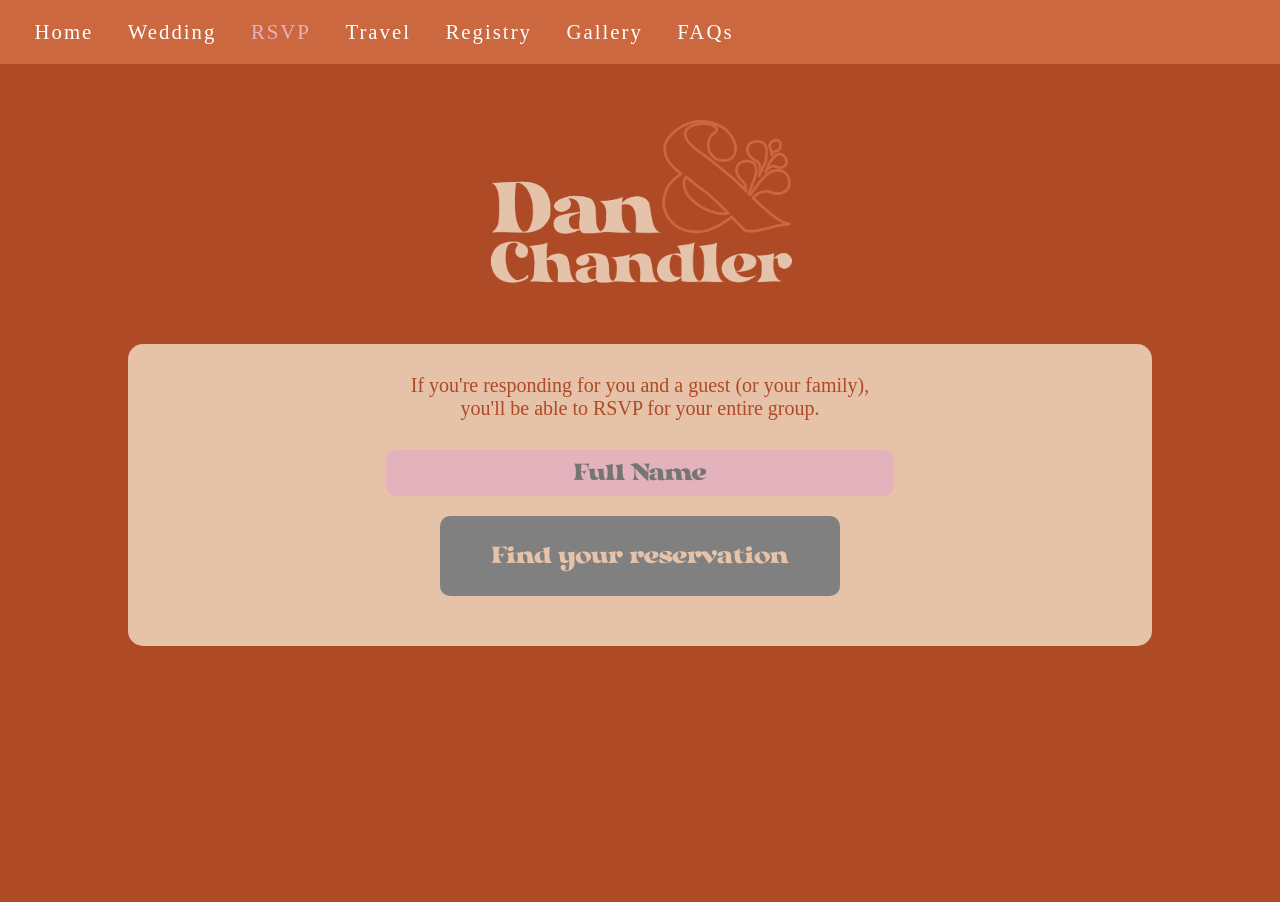
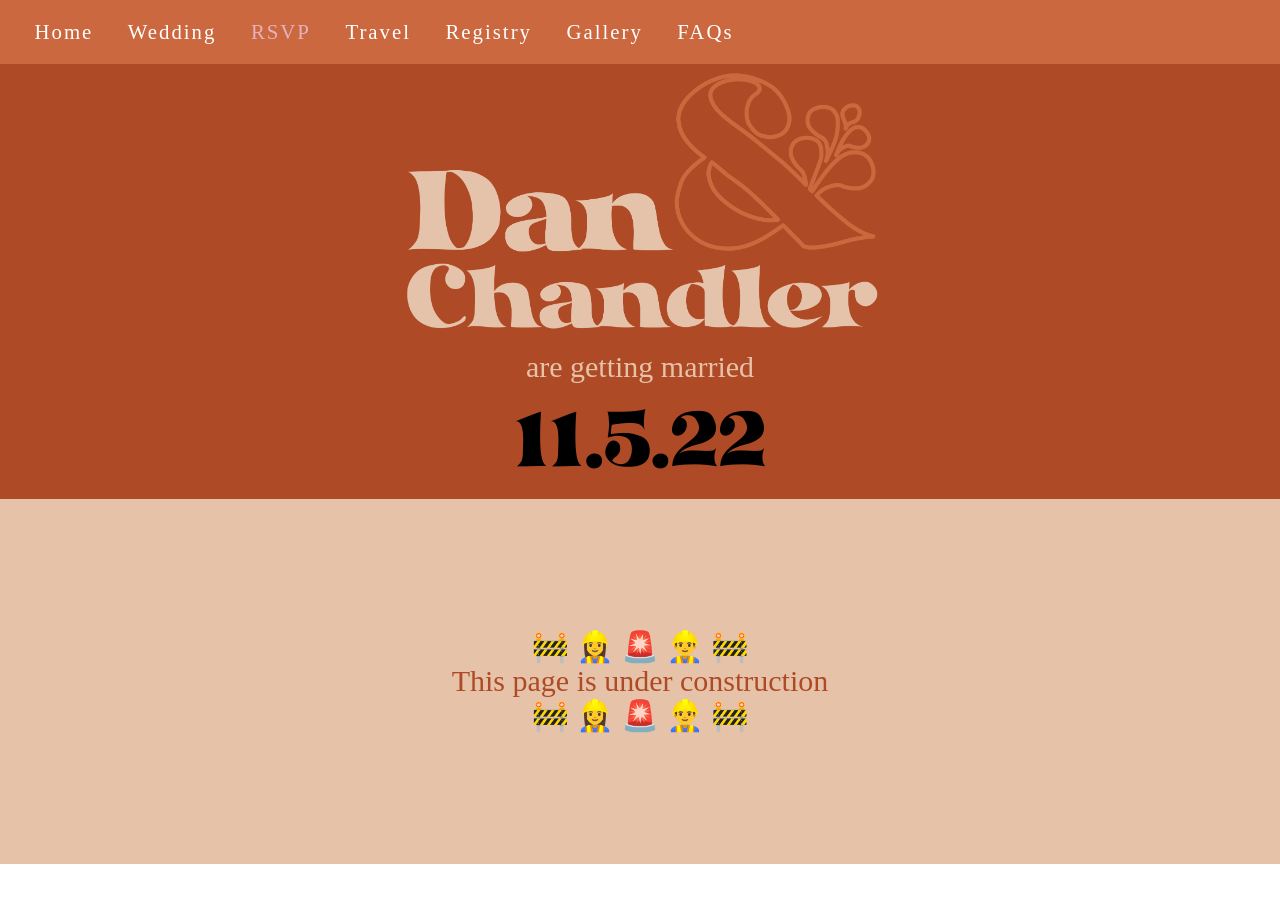
Before and after one commit to leeferfeefer/dandlerwedding, a React (Create React App) app: page /rsvp in a window 1280 px wide. Shown: the top 902 px of the page. After the commit the page ends 864 px from the top, so only its background shows below. Built offline with nearby package versions, Linux system fonts and the light colour scheme; no server answers.

Commit message:
Ready to test in prod

```diff
--- a/src/Router.tsx
+++ b/src/Router.tsx
@@ -33,11 +33,12 @@ export const Router = () => {
       <Routes>
         <Route path="/" element={<Home />} />
         <Route path="wedding" element={<Wedding />} />
-        <Route path="rsvp" element={<RSVP />} />
+        <Route path="rsvp" element={<RSVP isEnabled={false}/>} />
         <Route path="travel" element={<Travel />} />
         <Route path="registry" element={<Registry />} />
         <Route path="gallery" element={<Gallery />} />
         <Route path="faqs" element={<FAQs />} />
+        <Route path="test" element={<RSVP isEnabled={true}/>} />
       </Routes>
     </BrowserRouter>
   );
--- a/src/pages/RSVP/RSVP.tsx
+++ b/src/pages/RSVP/RSVP.tsx
@@ -8,9 +8,10 @@ import { RSVPLookup } from '../../components/RSVP/RSVPLookup';
 import { RSVPData } from '../../services/RSVP.service';
 import { RSVPDetail, RSVPState } from "../../components/RSVP/RSVPDetail";
 import { RSVPDietary } from '../../components/RSVP/RSVPDietary';
+import { ComingSoon } from "../ComingSoon/ComingSoon";
 
 type RSVPProps = {
-
+  isEnabled: boolean;
 };
 
 export const RSVP = (props: RSVPProps) => {
@@ -55,6 +56,8 @@ export const RSVP = (props: RSVPProps) => {
 
   return (
     <div className="container" style={{height: "100vh"}}>
+      { !props.isEnabled ? <ComingSoon/> :
+
       <div className="rsvp-container" style={{ marginTop: isMobile ? "44px" : undefined}}>
         <img className="logo-img" src={LogoSrc} alt="Wedding Logo" style={{marginTop: "50px", maxWidth: isMobile ? "50%" : undefined }}/>
         <Card style={{
@@ -89,7 +92,7 @@ export const RSVP = (props: RSVPProps) => {
             )}
           </div>
         </Card>
-      </div>
+      </div> }
     </div>
   );
 }
```
